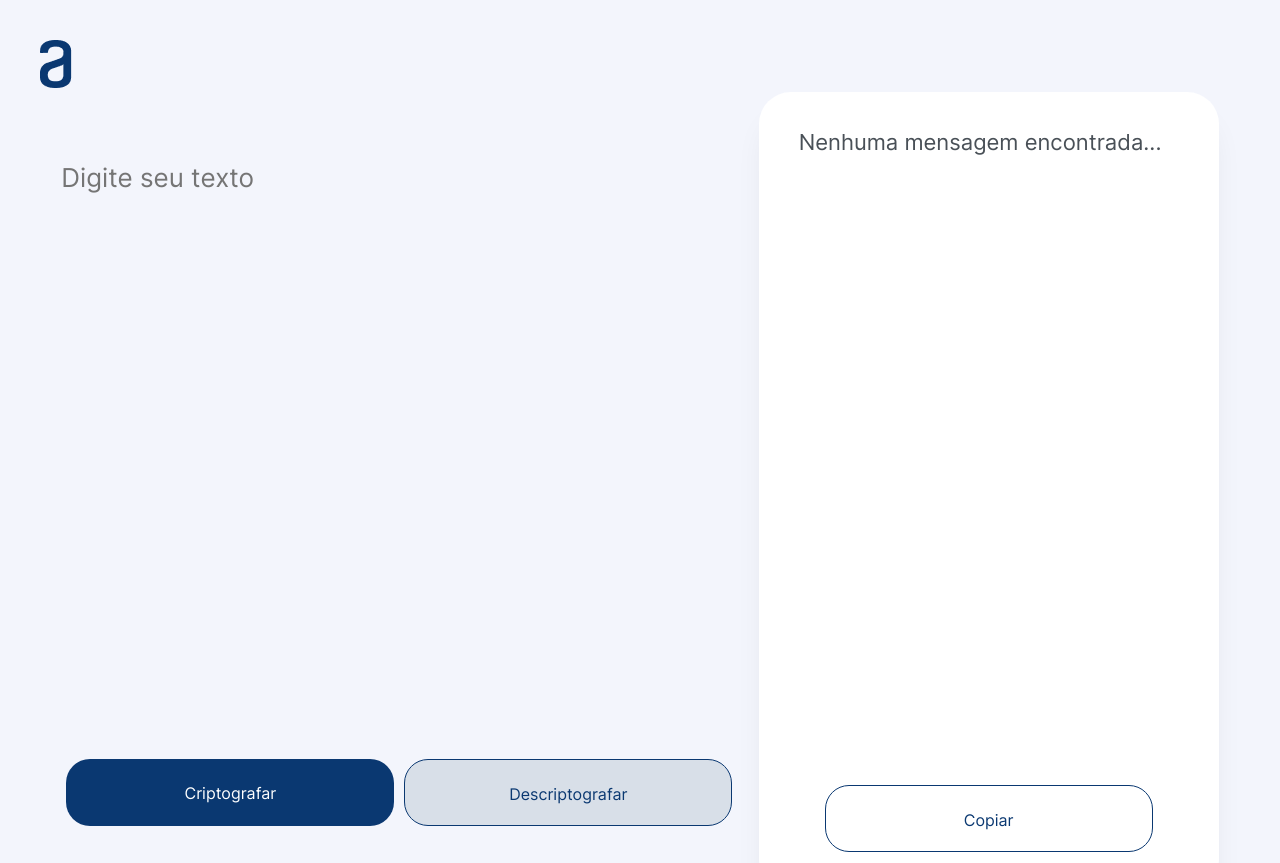
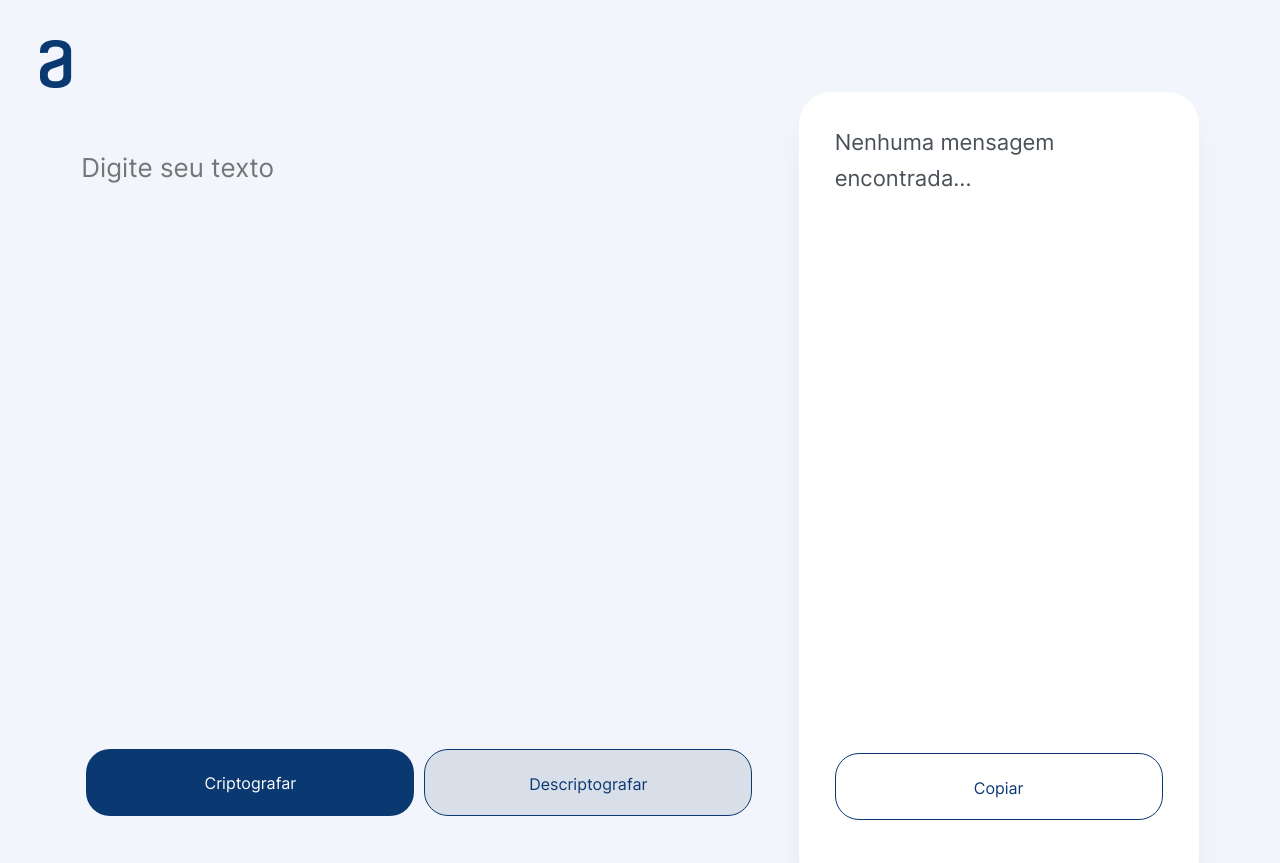
Before and after one commit to filipegallodev/alura-challenge-criptografia, a plain HTML site: page index.html in a window 1280 px wide. Shown: the top 863 px of the page. Drawn offline with Linux system fonts and the light colour scheme.

Commit message:
detalhe no css / Projeto Finalizado!

```diff
--- a/css/style.css
+++ b/css/style.css
@@ -21,7 +21,8 @@
    align-self: flex-end;
 
    background-color: #FFFFFF;
-   width: 460px;
+   min-width: 400px;
+   width: 33%;
    height: 800px;
 
    box-shadow: 0px 24px 32px -8px rgba(0, 0, 0, 0.08);
@@ -29,8 +30,8 @@
 }
 
 .resultado-criptografia {
-   margin: 32px;
-   width: 380px;
+   margin-top: 32px;
+   width: 82%;
    height: 78%;
 
    color: #495057;
@@ -48,6 +49,8 @@
    display: flex;
    justify-content: space-around;
    flex-wrap: wrap;
+
+   margin-bottom: 20px;
 }
 
 .entrada-texto {
```
